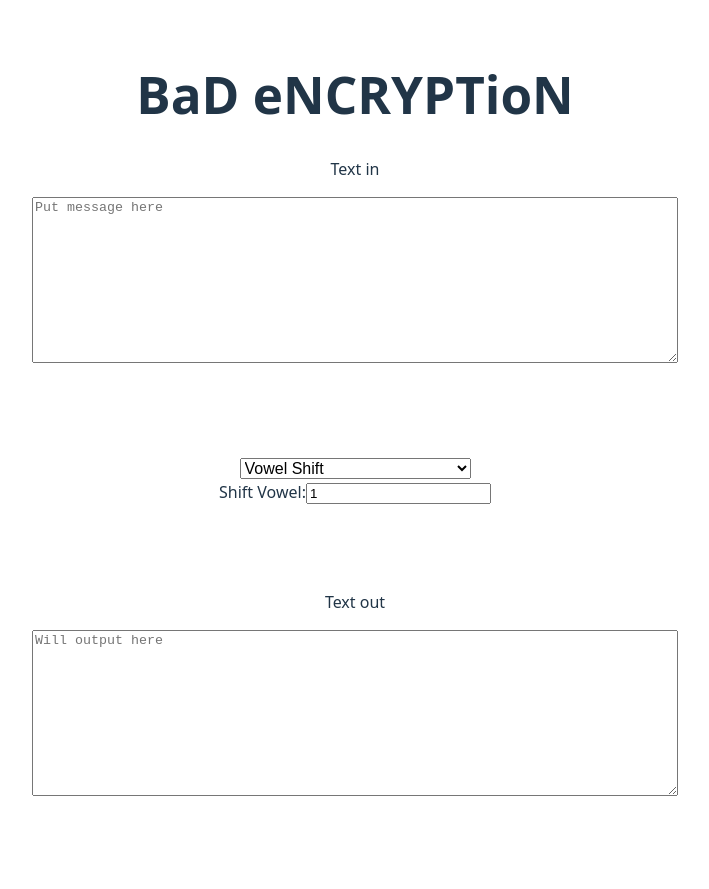
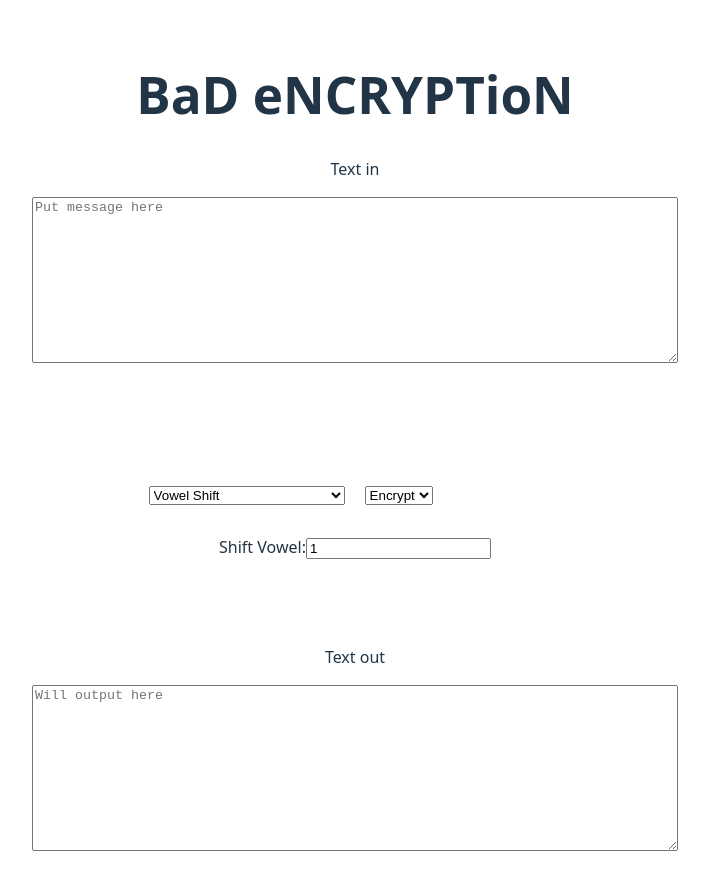
Before and after one commit to mrjackthebriggs/bad_encryption, a React (Vite) app: page / in a window 1280 px wide. Shown: the whole page, without its empty margins (285-994 px from the left). Before the commit the page ends 834 px from the top, so only its background shows below. Built offline with nearby package versions, Linux system fonts and the light colour scheme.

Commit message:
Added reversability switch comp. and reverability to algos

```diff
--- a/src/App.css
+++ b/src/App.css
@@ -38,6 +38,15 @@
   border-radius: 20px;
 }
 
+.selectboxes{
+  display:flex;
+  margin: 20px;
+}
+
+.selectboxes > select{
+  margin: 10px;
+}
+
 @keyframes logo-spin {
   from {
     transform: rotate(0deg);
--- a/src/App.jsx
+++ b/src/App.jsx
@@ -10,6 +10,7 @@ const algoMap = {
 
 function App() {
   const [algo, setAlgo] = useState("Vowel Shift");
+  const [decrypt, setDecrypt] = useState(false);
 
   const SelectedComponenent = algoMap[algo];
 
@@ -30,6 +31,7 @@ function App() {
         />
       </div>
       <div className="algo-select">
+        <div className="selectboxes">
           <select
           value={algo}
           onChange={(e) => {
@@ -40,9 +42,19 @@ function App() {
             <option key={k} value={k}>{k}</option>
           ))}
           </select>
+          <select
+          value={decrypt}
+          onChange={(e) => setDecrypt((e.target.value === 'true'))}
+          >
+            <option value={false}>Encrypt</option>
+            <option value={true}>Decrypt</option>
+          </select>
+        </div>
+
         <SelectedComponenent
         textIn={textIn}
         setTextOut={setTextOut}
+        decrypt={decrypt}
         />
       </div>
 
--- a/src/assets/Algos.jsx
+++ b/src/assets/Algos.jsx
@@ -1,6 +1,6 @@
 import { useState, useEffect } from 'react'
 
-function template({textIn = "", setTextOut = () => {}}) {
+function template({textIn = "", setTextOut = () => {}, decrypt = false}) {
 
   function encFunc(strIn){
 
@@ -9,14 +9,14 @@ function template({textIn = "", setTextOut = () => {}}) {
 
   useEffect(() => {
     setTextOut(encFunc(textIn));
-  }, [textIn]);
+  }, [textIn,decrypt]);
   return (
     <div className='algo-settings'>
     </div>
   )
 }
 
-export function VowelShift({textIn = "", setTextOut = () => {}}) {
+export function VowelShift({textIn = "", setTextOut = () => {}, decrypt = false}) {
   const [vowelShift, setVowelShift] = useState(1);
   const vowels = "aeiou"
 
@@ -31,7 +31,7 @@ export function VowelShift({textIn = "", setTextOut = () => {}}) {
 
       const isUpperCase = char == char.toUpperCase();
 
-      const newChar = vowels.at((vowels.indexOf(char.toLowerCase()) + vowelShift) % vowels.length)
+      const newChar = vowels.at((vowels.indexOf(char.toLowerCase()) + (decrypt ? -vowelShift : vowelShift)) % vowels.length)
 
       return isUpperCase ? newChar.toUpperCase() : newChar;
     }).join('');
@@ -39,7 +39,7 @@ export function VowelShift({textIn = "", setTextOut = () => {}}) {
 
   useEffect(() => {
     setTextOut(vowShiftFunct(textIn));
-  }, [textIn,vowelShift]);
+  }, [textIn,vowelShift,decrypt]);
   return (
     <div className='algo-settings'>
       <label>
@@ -60,7 +60,7 @@ export function VowelShift({textIn = "", setTextOut = () => {}}) {
   )
 }
 
-export function ConsonantShift({textIn = "", setTextOut = () => {}}) {
+export function ConsonantShift({textIn = "", setTextOut = () => {}, decrypt = false}) {
   const [consShift, setConsShift] = useState(1);
   const cons = "bcdfghjklmnpqrstvwxyz"
 
@@ -75,7 +75,7 @@ export function ConsonantShift({textIn = "", setTextOut = () => {}}) {
 
       const isUpperCase = char == char.toUpperCase();
 
-      const newChar = cons.at((cons.indexOf(char.toLowerCase()) + consShift) % cons.length)
+      const newChar = cons.at((cons.indexOf(char.toLowerCase()) + (decrypt ? -consShift : consShift)) % cons.length)
 
       return isUpperCase ? newChar.toUpperCase() : newChar;
     }).join('');
@@ -83,7 +83,7 @@ export function ConsonantShift({textIn = "", setTextOut = () => {}}) {
 
   useEffect(() => {
     setTextOut(vowShiftFunct(textIn));
-  }, [textIn,consShift]);
+  }, [textIn,consShift,decrypt]);
   return (
     <div className='algo-settings'>
       <label>
@@ -104,9 +104,9 @@ export function ConsonantShift({textIn = "", setTextOut = () => {}}) {
   )
 }
 
-export function SpeakChineseForEmDerek({textIn = "", setTextOut = () => {}}) {
+export function SpeakChineseForEmDerek({textIn = "", setTextOut = () => {}, decrypt = false}) {
 
-  const translationTable = {
+  let translationTable = {
     "a":"氏",
     'b':'丑',
     'c':'汇',
@@ -137,9 +137,17 @@ export function SpeakChineseForEmDerek({textIn = "", setTextOut = () => {}}) {
 
   function encFunc(strIn){
 
+    if(decrypt){
+      const temp_obj = {}
+      Object.keys(translationTable).map((k) => {
+        temp_obj[translationTable[k]] = k;
+      })
+
+      translationTable = temp_obj;
+    }
+
     return strIn.split('').map((i) => {
       if (!(i.toLowerCase() in translationTable)){
-        console.log(i);
         return i;
       }
 
@@ -149,14 +157,14 @@ export function SpeakChineseForEmDerek({textIn = "", setTextOut = () => {}}) {
 
   useEffect(() => {
     setTextOut(encFunc(textIn));
-  }, [textIn]);
+  }, [textIn,decrypt]);
   return (
     <div className='algo-settings'>
     </div>
   )
 }
 
-export function EmojiTranslate({textIn = "", setTextOut = () => {}}) {
+export function EmojiTranslate({textIn = "", setTextOut = () => {}, decrypt = false}) {
 
   function encFunc(strIn){
 
@@ -165,7 +173,7 @@ export function EmojiTranslate({textIn = "", setTextOut = () => {}}) {
 
   useEffect(() => {
     setTextOut(encFunc(textIn));
-  }, [textIn]);
+  }, [textIn,decrypt]);
   return (
     <div className='algo-settings'>
     </div>
```
Lines whose indentation alone changed are shown as unchanged.
